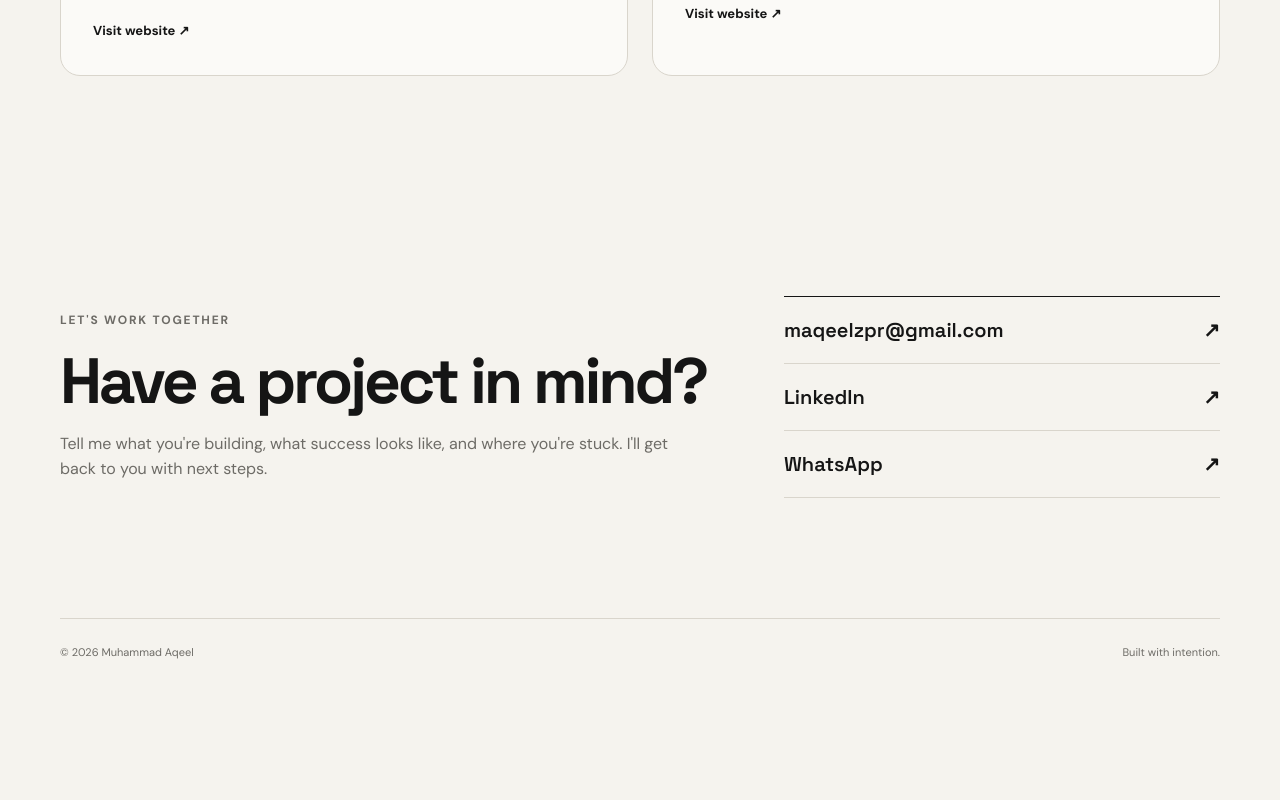
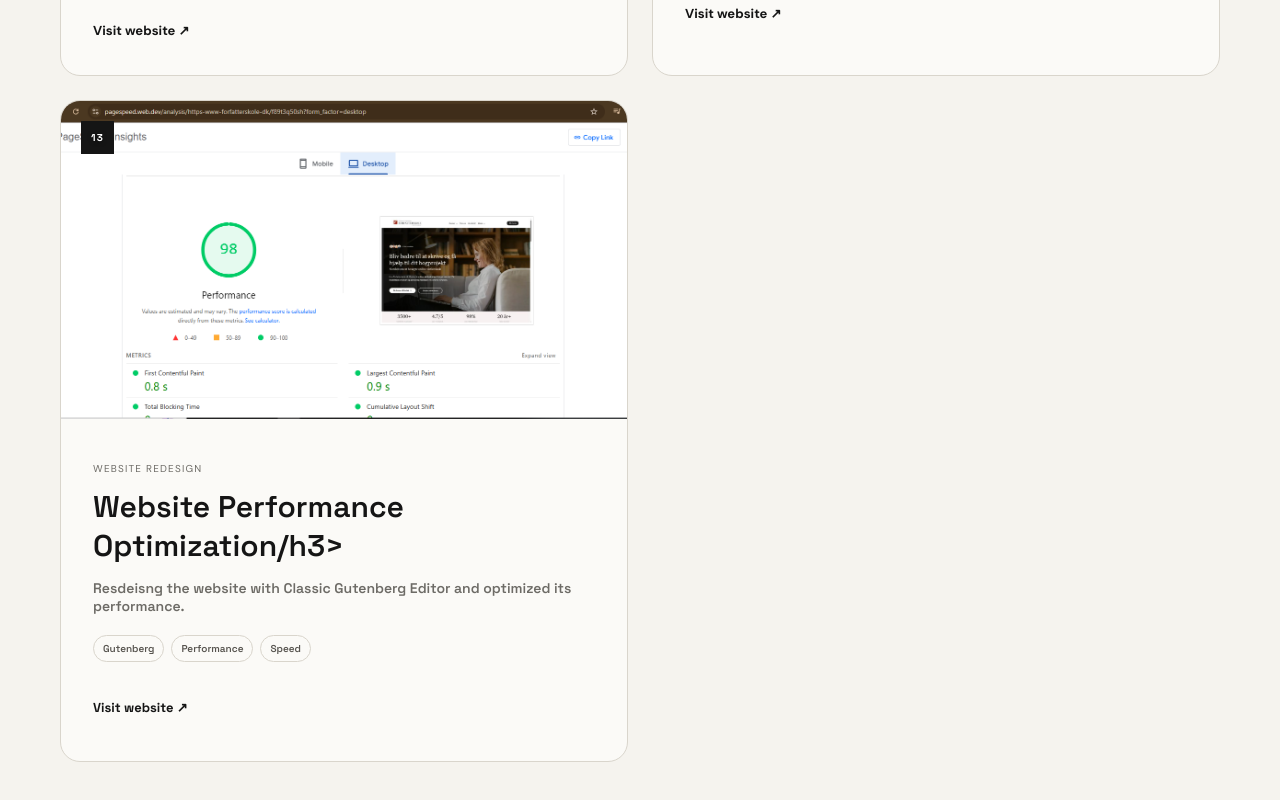
Before and after one commit to maqeel-wordpress-developer/maqeel-portfolio, a plain HTML site: page index.html in a window 1280 px wide. Shown: the part 7848-8648 px from the top of the page. Before the commit the page ends 8544 px from the top, so only its background shows below. Drawn offline with Linux system fonts and the light colour scheme.

Commit message:
Update index.html

```diff
--- a/index.html
+++ b/index.html
@@ -101,6 +101,9 @@
       <span>Divi</span><span>UI Implementation</span></div><a href="https://walter-pissarius.de/" class="text-link" target="_blank" rel="noopener">Visit website ↗</a></div></article>
       <article class="project"><div class="project-visual project-image"><img src="assets/trip_pinner.png" alt="Trip Pinner Ecommerce Website " /><span>12</span></div><div class="project-info"><p>Ecommerce Store</p><h3>Trip Pinner Ecommerce Website</h3><p>An Ecommerce store with many custom Woocommerce features build with Elementor page builder.</p><div class="tags"><span>Woocommerce</span>
       <span>Elementor</span><span>Payments</span></div><a href="https://trippinner.com/product/tesla-united-states-light-mode/" class="text-link" target="_blank" rel="noopener">Visit website ↗</a></div></article>
+      <article class="project"><div class="project-visual project-image"><img src="assets/performance.PNG" alt="Performance Optimization" /><span>13</span></div><div class="project-info"><p>Website Redesign</p><h3>Website Performance Optimization/h3><p>Resdeisng the website with Classic Gutenberg Editor and optimized its performance.</p><div class="tags"><span>Gutenberg</span>
+      <span>Performance</span><span>Speed</span></div><a href="https://www.forfatterskole.dk/" class="text-link" target="_blank" rel="noopener">Visit website ↗</a></div></article>
+
 
 
 
```
